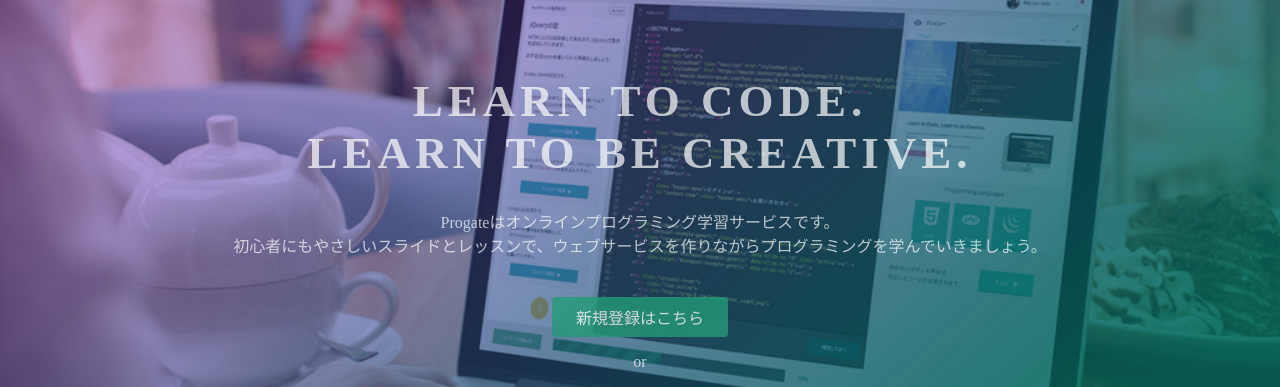
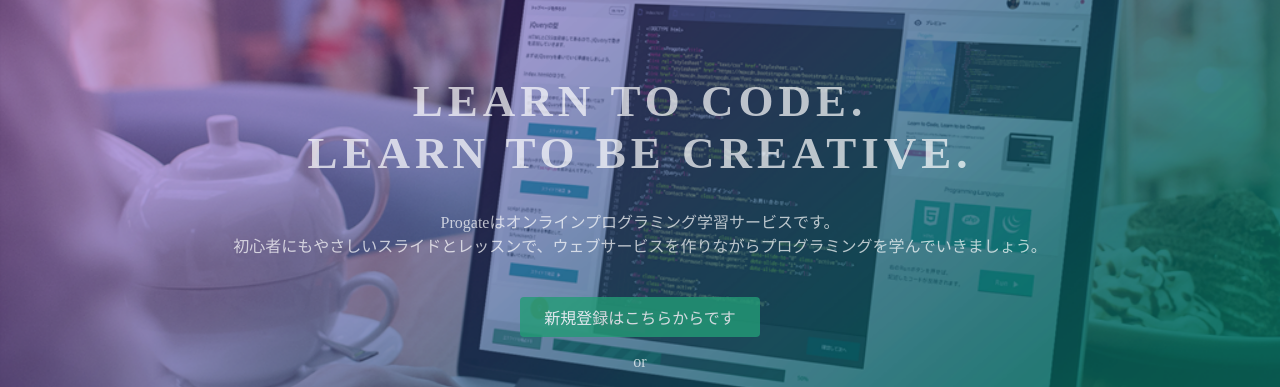
Before and after one commit to americano2022/americano2022.github.io, a plain HTML site: page index.html in a window 1280 px wide. Shown: the part 135-522 px from the top of the page. Drawn offline with Linux system fonts and the light colour scheme.

Commit message:
Update index.html

```diff
--- a/index.html
+++ b/index.html
@@ -26,7 +26,7 @@
       <h1>LEARN TO CODE.<br>LEARN TO BE CREATIVE.</h1>
       <p>Progateはオンラインプログラミング学習サービスです。<br>初心者にもやさしいスライドとレッスンで、ウェブサービスを作りながらプログラミングを学んでいきましょう。</p>
       <div class="btn-wrapper">
-        <a href="#" class="btn signup">新規登録はこちら</a>
+        <a href="#" class="btn signup">新規登録はこちらからです</a>
         <p>or</p>
         <a href="#" class="btn facebook"><span class="fa fa-facebook"></span>Facebookで登録</a>
         <a href="#" class="btn twitter"><span class="fa fa-twitter"></span>Twitterで登録</a>
```
